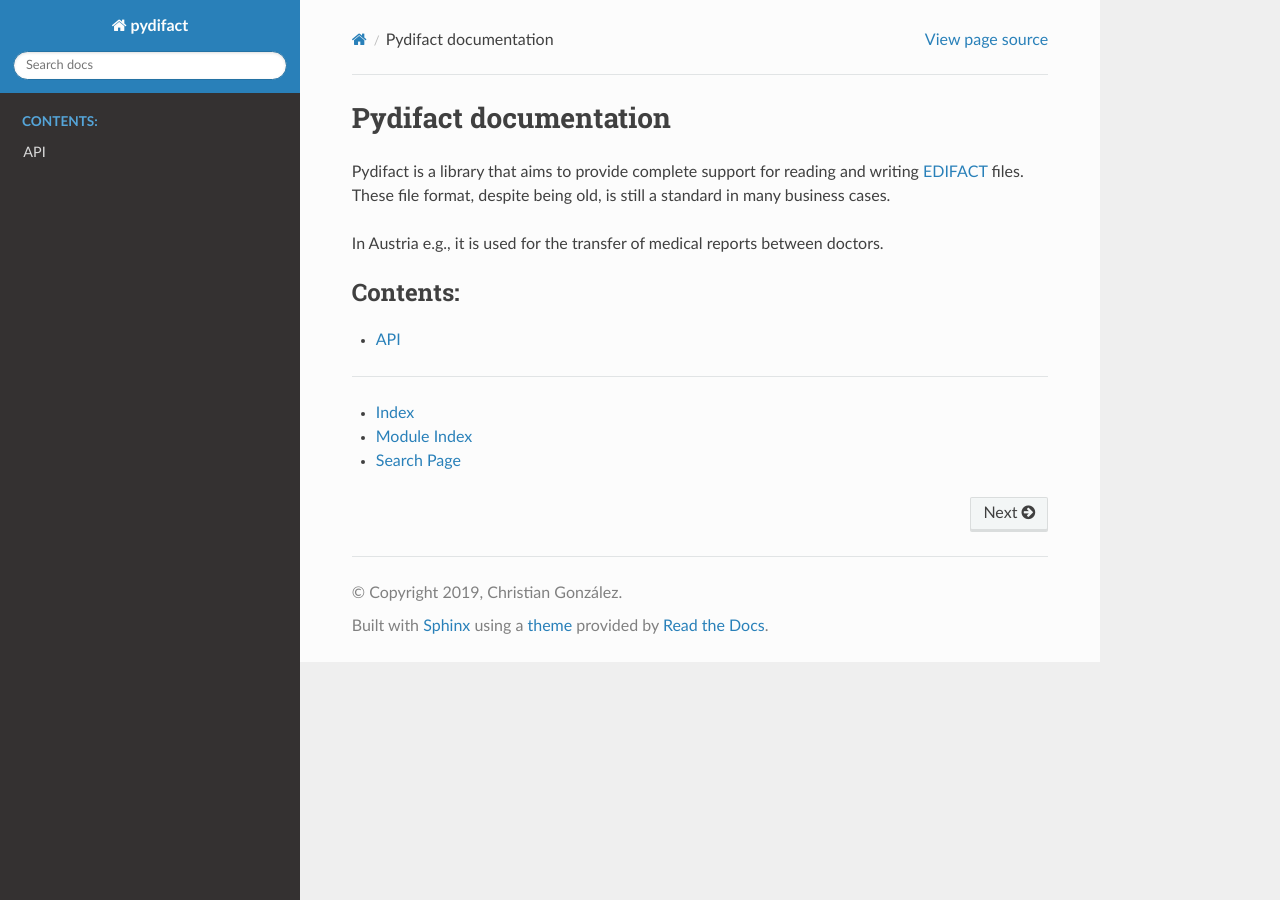
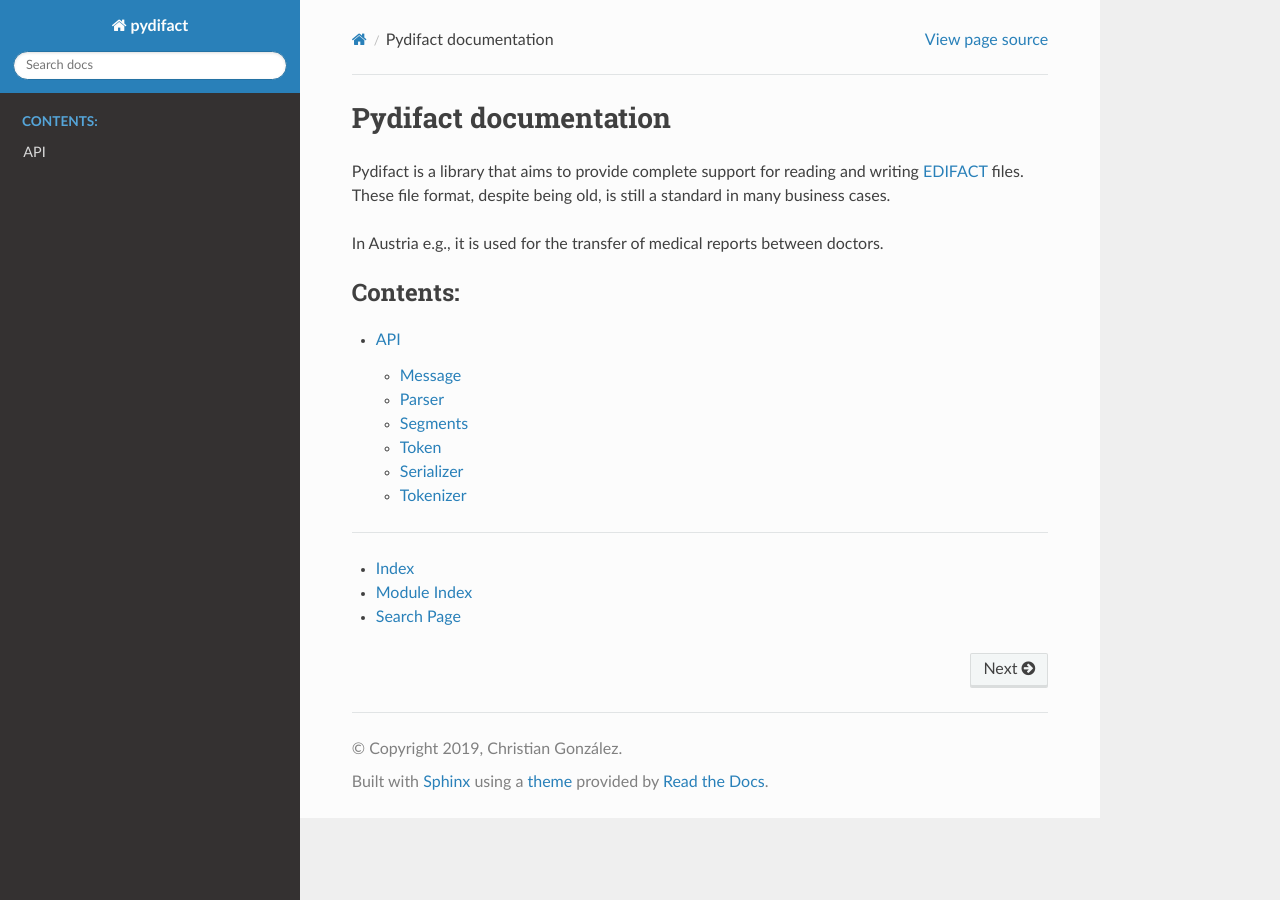
Before and after one commit to nerdocs/pydifact, a Sphinx documentation site: the page built from docs/index.rst, in a window 1280 px wide. Built offline with Sphinx 7.4.7 and the Read the Docs theme 2.0.0, drawn with Linux system fonts in a browser that asks for light colours.

Commit message:
add API titles for classes

```diff
--- a/docs/API.rst
+++ b/docs/API.rst
@@ -1,21 +1,32 @@
 API
 ===
 
+Message
+-------
 .. automodule:: pydifact.message
     :members:
 
-
+Parser
+------
 .. automodule:: pydifact.parser
     :members:
 
+Segments
+--------
 .. automodule:: pydifact.segments
     :members:
 
+Token
+-----
 .. automodule:: pydifact.token
     :members:
 
+Serializer
+----------
 .. automodule:: pydifact.serializer
     :members:
 
+Tokenizer
+---------
 .. automodule:: pydifact.tokenizer
     :members:
```
